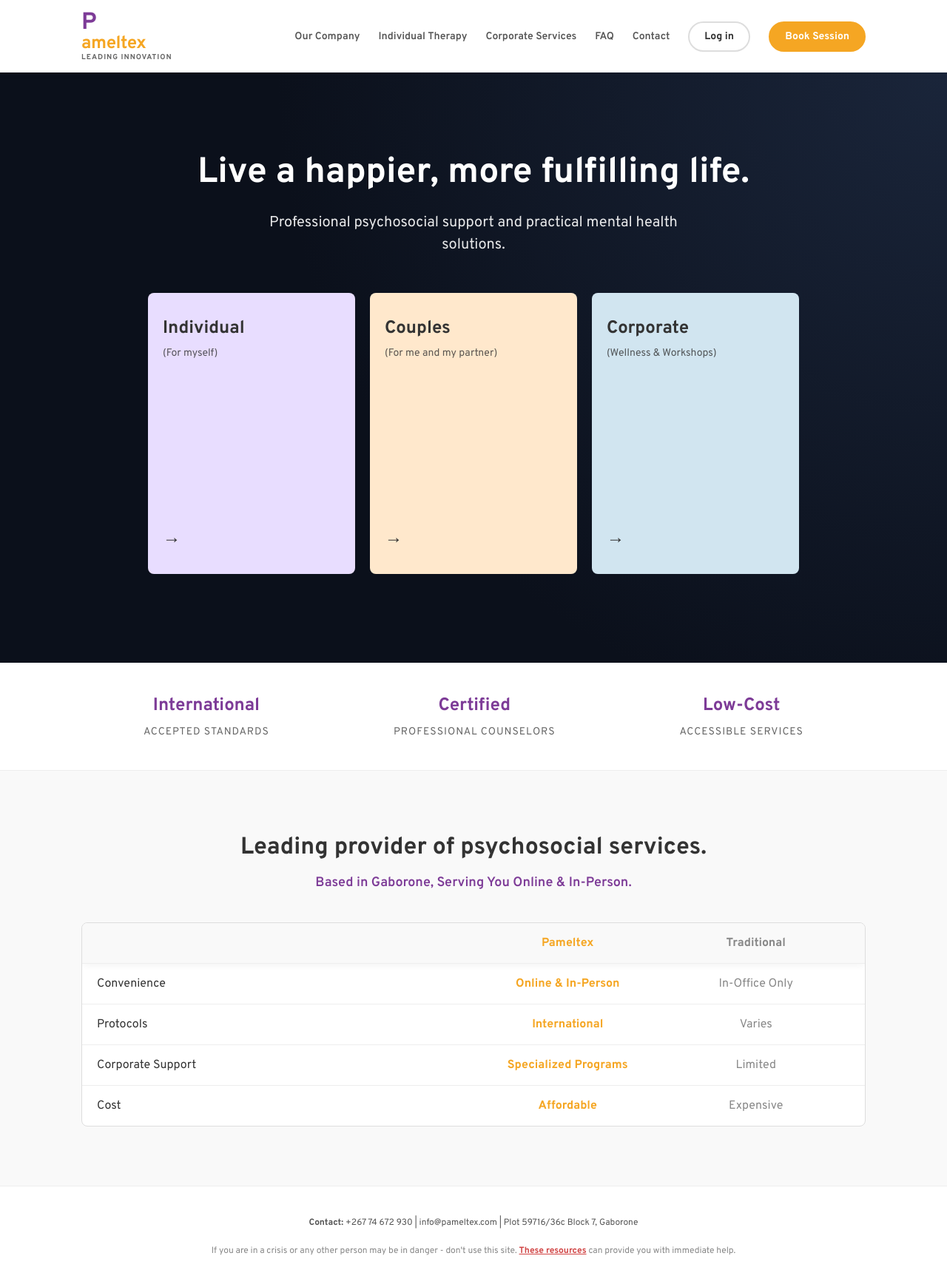
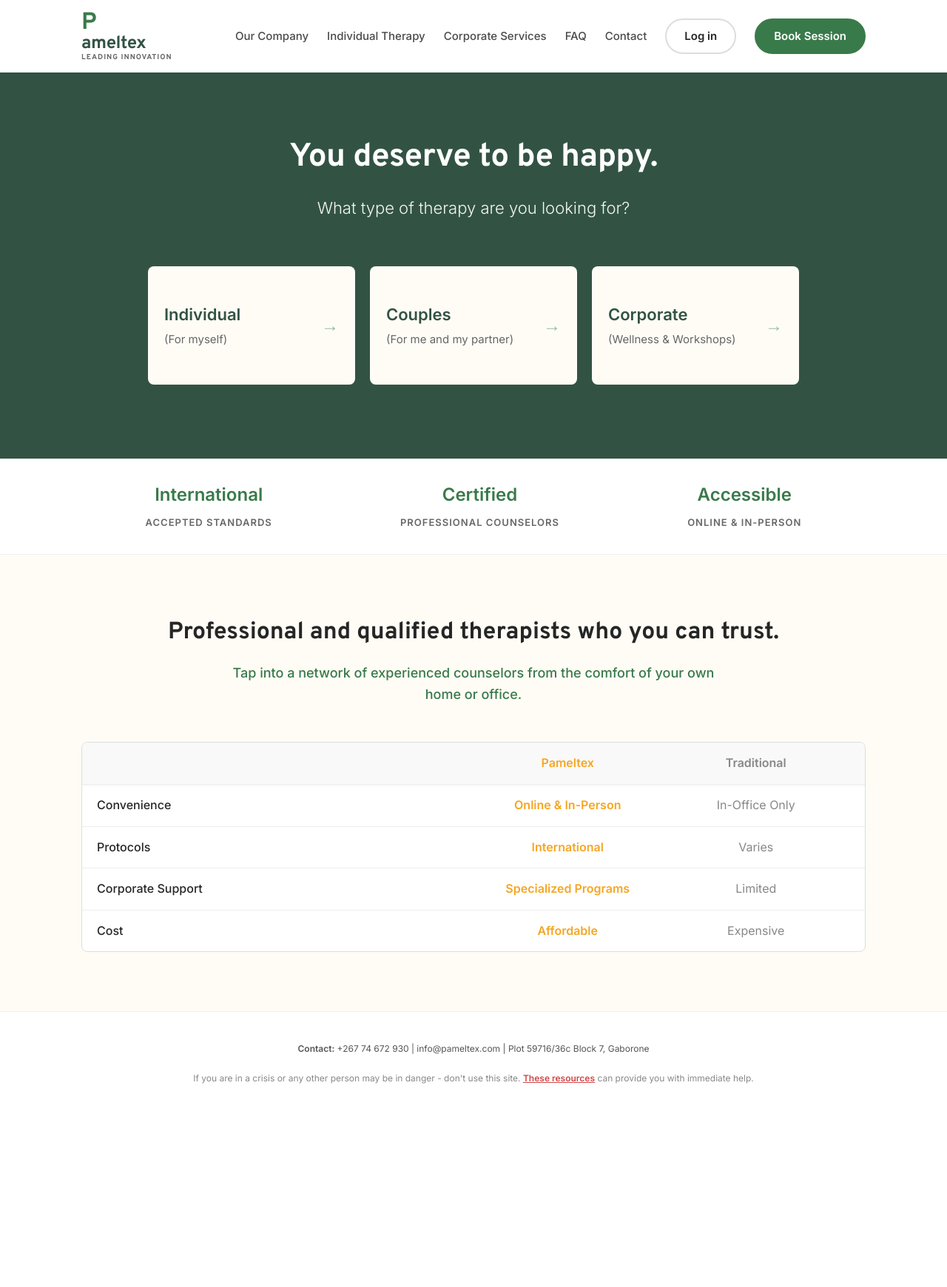
Before and after one commit to rasali535/pameltex, a PHP site: page / in a window 1280 px wide. Shown: the whole page at 74% size. After the commit the page ends 1465 px from the top, so only its background shows below. Run offline with PHP 8.4, Linux system fonts and the light colour scheme.

Commit message:
git commit git push

```diff
--- a/index.html
+++ b/index.html
@@ -4,9 +4,13 @@
 <head>
     <meta charset="UTF-8">
     <meta name="viewport" content="width=device-width, initial-scale=1.0">
+    <meta name="description"
+        content="Pameltex Psychosocial & Counseling offers professional therapy, corporate wellness, and mental health support in Gaborone, Botswana.">
     <title>Pameltex Psychosocial & Counseling</title>
     <link rel="stylesheet" href="styles.css">
-    <link href="https://fonts.googleapis.com/css2?family=Overpass:wght@300;400;600;700&display=swap" rel="stylesheet">
+    <link
+        href="https://fonts.googleapis.com/css2?family=Inter:wght@300;400;500;600&family=Overpass:wght@300;400;600;700&display=swap"
+        rel="stylesheet">
 </head>
 
 <body>
@@ -36,20 +40,20 @@
     <main>
         <section class="hero">
             <div class="container hero-container">
-                <h1 class="hero-title">Live a happier, more fulfilling life.</h1>
-                <p class="hero-subtitle">Professional psychosocial support and practical mental health solutions.</p>
+                <h1 class="hero-title">You deserve to be happy.</h1>
+                <p class="hero-subtitle">What type of therapy are you looking for?</p>
                 <div class="therapy-cards">
-                    <a href="individual-therapy.html" class="card" style="--card-color: #E8DDFF;">
+                    <a href="individual-therapy.html" class="card">
                         <span class="card-label">Individual</span>
                         <span class="card-sub">(For myself)</span>
                         <div class="card-arrow">&rarr;</div>
                     </a>
-                    <a href="contact.html" class="card" style="--card-color: #FFE8CC;">
+                    <a href="contact.html" class="card">
                         <span class="card-label">Couples</span>
                         <span class="card-sub">(For me and my partner)</span>
                         <div class="card-arrow">&rarr;</div>
                     </a>
-                    <a href="corporate-services.html" class="card" style="--card-color: #D1E5F0;">
+                    <a href="corporate-services.html" class="card">
                         <span class="card-label">Corporate</span>
                         <span class="card-sub">(Wellness & Workshops)</span>
                         <div class="card-arrow">&rarr;</div>
@@ -70,8 +74,8 @@
                         <span>Professional Counselors</span>
                     </div>
                     <div class="stat-item">
-                        <strong>Low-Cost</strong>
-                        <span>Accessible Services</span>
+                        <strong>Accessible</strong>
+                        <span>Online & In-Person</span>
                     </div>
                 </div>
             </div>
@@ -79,8 +83,9 @@
 
         <section class="value-props">
             <div class="container">
-                <h2 class="section-title">Leading provider of psychosocial services.</h2>
-                <p class="section-desc">Based in Gaborone, Serving You Online & In-Person.</p>
+                <h2 class="section-title">Professional and qualified therapists who you can trust.</h2>
+                <p class="section-desc">Tap into a network of experienced counselors from the comfort of your own home
+                    or office.</p>
 
                 <div class="comparison-table">
                     <div class="comparison-row header">
--- /dev/null
+++ b/robots.txt
@@ -0,0 +1,2 @@
+User-agent: *
+Allow: /
--- a/script.js
+++ b/script.js
@@ -1,13 +1,18 @@
 document.addEventListener('DOMContentLoaded', () => {
-    console.log('BetterHelp Clone Loaded');
+    // Mobile Menu Toggle
+    const menuToggle = document.querySelector('.menu-toggle');
+    const nav = document.querySelector('.nav');
 
-    const cards = document.querySelectorAll('.card');
-    cards.forEach(card => {
-        card.addEventListener('click', (e) => {
-            e.preventDefault();
-            const type = card.querySelector('.card-label').textContent;
-            alert(`Starting questionnaire for: ${type}`);
-            // In a real app, this would route to the quiz
+    if (menuToggle && nav) {
+        menuToggle.addEventListener('click', () => {
+            nav.classList.toggle('active');
         });
+    }
+
+    // Optional: Close menu when clicking outside
+    document.addEventListener('click', (e) => {
+        if (!menuToggle.contains(e.target) && !nav.contains(e.target) && nav.classList.contains('active')) {
+            nav.classList.remove('active');
+        }
     });
 });
--- a/styles.css
+++ b/styles.css
@@ -1,22 +1,39 @@
 :root {
-    --bg-dark: #0B101B;
-    --bg-light: #F9F9F9;
+    /* BetterHelp Palette */
+    --bg-dark: #325343;
+    /* Deep Green Hero */
+    --bg-light: #fffcf6;
+    /* Cream Page Background */
     --text-white: #FFFFFF;
-    --text-dark: #333333;
+    --text-dark: #252625;
+
+    /* Accents */
+    --brand-green: #397a4a;
+    /* Primary Action Green */
+    --brand-light: #A6DE9B;
+    /* Light Green Accent */
 
     --accent-orange: #F5A623;
-    --accent-purple: #7D3B97;
+    /* Keeping subtle Pameltex orange for legacy/contrast if needed */
+    --accent-purple: #325343;
+    /* Re-mapped to Brand Green for consistency */
 
-    --card-1: #E8DDFF;
-    /* Light Purple */
-    --card-2: #FFE8CC;
-    /* Light Orange */
-    --card-3: #D1E5F0;
-    /* Light Blue */
+    /* Cards - BetterHelp uses specific light/pastel colors for these or white */
+    --card-1: #397a4a;
+    /* Individual - Green */
+    --card-2: #397a4a;
+    /* Couples - Green */
+    --card-3: #397a4a;
+    /* Corporate - Green */
 
     --font-main: 'Overpass', sans-serif;
-    --btn-primary: #F5A623;
-    --btn-hover: #D48806;
+    /* Hero Headings */
+    --font-body: 'Inter', sans-serif;
+    /* Body Text */
+
+    --btn-primary: #5cb85c;
+    /* BetterHelp often uses a bright green for 'Get Started' */
+    --btn-hover: #4cae4c;
 }
 
 * {
@@ -26,10 +43,20 @@
 }
 
 body {
-    font-family: var(--font-main);
+    font-family: var(--font-body);
     color: var(--text-dark);
     background-color: var(--bg-light);
-    line-height: 1.5;
+    line-height: 1.6;
+    -webkit-font-smoothing: antialiased;
+}
+
+h1,
+h2,
+h3,
+h4,
+.hero-title,
+.logo {
+    font-family: var(--font-main);
 }
 
 a {
@@ -50,7 +77,7 @@ a {
     position: sticky;
     top: 0;
     z-index: 100;
-    box-shadow: 0 2px 10px rgba(0, 0, 0, 0.05);
+    box-shadow: 0 1px 3px rgba(0, 0, 0, 0.05);
 }
 
 .header-container {
@@ -62,7 +89,7 @@ a {
 .logo {
     font-size: 24px;
     font-weight: 700;
-    color: var(--accent-orange);
+    color: var(--bg-dark);
     letter-spacing: -0.5px;
     display: flex;
     flex-direction: column;
@@ -70,7 +97,7 @@ a {
 }
 
 .logo-p {
-    color: var(--accent-purple);
+    color: var(--brand-green);
     font-size: 32px;
     display: inline-block;
 }
@@ -90,43 +117,47 @@ a {
 }
 
 .nav-link {
-    font-size: 14px;
-    font-weight: 600;
-    color: #555;
+    font-size: 15px;
+    /* Slightly larger for readability */
+    font-weight: 500;
+    color: #4a4a4a;
     transition: color 0.2s;
+    font-family: var(--font-body);
 }
 
 .nav-link:hover {
-    color: var(--accent-purple);
+    color: var(--brand-green);
 }
 
 .btn {
-    padding: 8px 20px;
+    padding: 10px 24px;
     border-radius: 50px;
-    font-size: 14px;
-    font-weight: 700;
+    font-size: 15px;
+    font-weight: 600;
     transition: all 0.2s;
+    cursor: pointer;
 }
 
 .btn-outline {
     border: 2px solid #ddd;
     color: var(--text-dark);
+    background: transparent;
 }
 
 .btn-outline:hover {
-    border-color: var(--accent-purple);
-    color: var(--accent-purple);
+    border-color: var(--brand-green);
+    color: var(--brand-green);
 }
 
 .btn-solid {
-    background-color: var(--btn-primary);
+    background-color: var(--brand-green);
     color: #fff;
-    border: 2px solid var(--btn-primary);
+    border: 2px solid var(--brand-green);
 }
 
 .btn-solid:hover {
-    background-color: var(--btn-hover);
-    border-color: var(--btn-hover);
+    background-color: #2e613b;
+    border-color: #2e613b;
 }
 
 .menu-toggle {
@@ -136,26 +167,29 @@ a {
 /* Hero */
 .hero {
     background-color: var(--bg-dark);
+    /* Deep Green */
     color: var(--text-white);
-    padding: 100px 0 120px;
+    padding: 80px 0 100px;
     text-align: center;
-    background-image: radial-gradient(circle at top right, #1a253a 0%, #0B101B 60%);
+    background-image: none;
+    /* Removed gradient to match flat BetterHelp look */
 }
 
 .hero-title {
-    font-size: 48px;
+    font-size: 44px;
     font-weight: 700;
     margin-bottom: 16px;
-    font-family: var(--font-main);
+    letter-spacing: -0.5px;
 }
 
 .hero-subtitle {
-    font-size: 20px;
-    margin-bottom: 50px;
-    opacity: 0.9;
+    font-size: 22px;
+    margin-bottom: 60px;
+    opacity: 0.95;
     max-width: 600px;
     margin-left: auto;
     margin-right: auto;
+    font-weight: 300;
 }
 
 .therapy-cards {
@@ -166,46 +200,57 @@ a {
 }
 
 .card {
-    background-color: var(--card-color);
+    background-color: var(--bg-light);
+    /* Cream background for cards */
+    border: 2px solid rgba(255, 255, 255, 0.1);
     width: 280px;
     padding: 30px 20px;
     border-radius: 8px;
     color: var(--text-dark);
     text-align: left;
     position: relative;
-    height: 380px;
+    height: 160px;
+    /* Reduced height to match simple selection buttons */
     display: flex;
     flex-direction: column;
-    transition: transform 0.3s ease;
+    justify-content: center;
+    transition: transform 0.2s ease, box-shadow 0.2s ease;
+    cursor: pointer;
 }
 
 .card:hover {
-    transform: translateY(-5px);
+    transform: translateY(-3px);
+    box-shadow: 0 10px 20px rgba(0, 0, 0, 0.1);
 }
 
 .card-label {
-    font-size: 24px;
+    font-size: 22px;
     font-weight: 700;
     display: block;
+    color: var(--bg-dark);
+    margin-bottom: 4px;
 }
 
 .card-sub {
-    font-size: 14px;
-    margin-top: 5px;
-    opacity: 0.8;
+    font-size: 15px;
+    color: #666;
+    font-weight: 400;
 }
 
 .card-arrow {
-    margin-top: auto;
+    position: absolute;
+    right: 20px;
+    top: 50%;
+    transform: translateY(-50%);
     font-size: 24px;
-    align-self: flex-start;
-    color: var(--text-dark);
+    color: var(--brand-green);
+    opacity: 0.5;
 }
 
 /* Stats */
 .stats-bar {
     background-color: #fff;
-    padding: 40px 0;
+    padding: 30px 0;
     border-bottom: 1px solid #eee;
 }
 
@@ -218,21 +263,23 @@ a {
 .stat-item strong {
     display: block;
     font-size: 24px;
-    color: var(--text-dark);
+    color: var(--brand-green);
     margin-bottom: 5px;
-    color: var(--accent-purple);
+    font-weight: 700;
 }
 
 .stat-item span {
-    font-size: 14px;
+    font-size: 13px;
     color: #666;
     text-transform: uppercase;
     letter-spacing: 1px;
+    font-weight: 600;
 }
 
 /* Comparison Table Section */
 .value-props {
     padding: 80px 0;
+    background-color: var(--bg-light);
 }
 
 .section-title {
@@ -240,16 +287,18 @@ a {
     font-weight: 700;
     color: var(--text-dark);
     text-align: center;
-    margin-bottom: 10px;
+    margin-bottom: 15px;
 }
 
 .section-desc {
     text-align: center;
     font-size: 18px;
-    color: var(--accent-purple);
-    /* Changed from green */
-    margin-bottom: 40px;
-    font-weight: 600;
+    color: var(--brand-green);
+    margin-bottom: 50px;
+    font-weight: 500;
+    max-width: 700px;
+    margin-left: auto;
+    margin-right: auto;
 }
 
 .comparison-table {
```
Also changed, not shown: other parts of styles.css (+38 -0 lines), 404.html (added, +59 -0 lines), contact.html (+11 -6 lines), corporate-services.html (+6 -1 lines), faq.html (+6 -1 lines), individual-therapy.html (+6 -1 lines), our-company.html (+6 -1 lines), send_mail.php (added, +50 -0 lines), sitemap.xml (added, +27 -0 lines).
